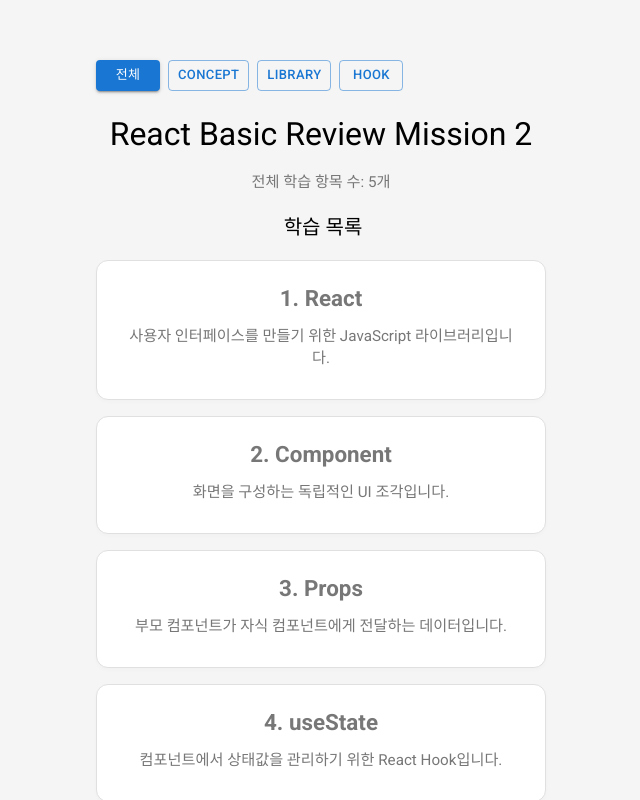
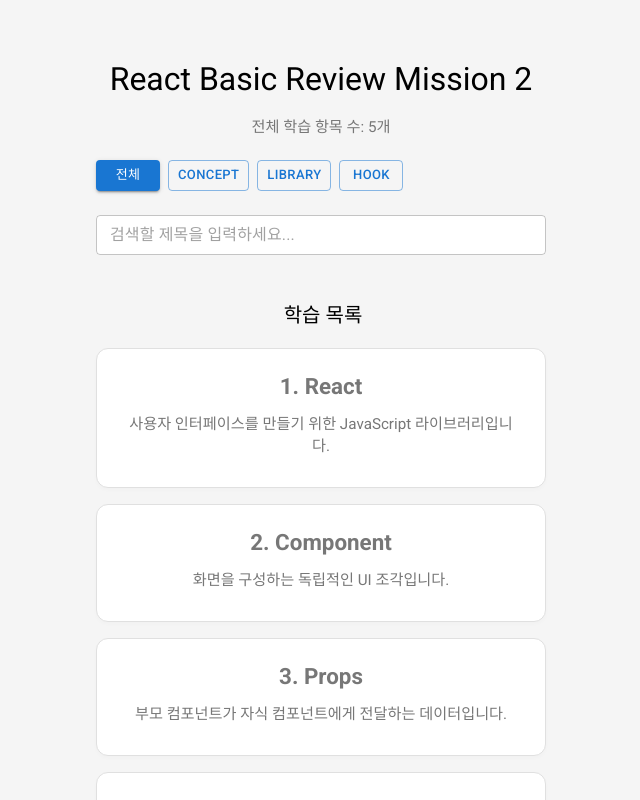
Before and after one commit to chittybb1357-commits/sandbox_info_2, a React (Vite) app: page / in a window 1280 px wide. Shown: the top 800 px of the page, without its empty margins (319-959 px from the left). Built offline with nearby package versions, Linux system fonts and the light colour scheme.

Commit message:
Enhance App component to support keyword filtering in StudyList

```diff
--- a/src/App.jsx
+++ b/src/App.jsx
@@ -2,11 +2,12 @@
 import reactData from "./data/data.json";
 import StudyList from "./components/StudyList";
 import { useState } from "react";
-import { Button, Stack } from "@mui/material";
+import { Button, Stack, TextField } from "@mui/material";
 
 function App() {
   const [selectedId, setSelectedId] = useState(null);
   const [category, setCategory] = useState("all");
+  const [keyword, setKeyword] = useState("");
   const handleSelect = id => {
     if (selectedId === id) {
       setSelectedId(null);
@@ -15,7 +16,12 @@
     }
   };
   const filteredItems = () => {
-    return category === "all" ? reactData : reactData.filter(item => item.category === category);
+    return reactData.filter(item => {
+      const matchesCategory = category === "all" || item.category === category;
+      const matchesKeyword = item.title.toLowerCase().includes(keyword.toLowerCase());
+
+      return matchesCategory && matchesKeyword;
+    });
   };
   const categories = [
     { value: "all", label: "전체" },
@@ -26,16 +32,10 @@
 
   return (
     <div className="App">
-      {/* <Stack
-        direction="row"
-        spacing={2}
-        sx={{
-          mb: 3,
-          justifyContent: "flex-start",
-          alignItems: "center",
-          mt: 3
-        }}
-      > */}
+      <h1>React Basic Review Mission 2</h1>
+
+      <p>전체 학습 항목 수: {filteredItems().length}개</p>
+
       <Stack direction="row" spacing={1} sx={{ mb: 3, justifyContent: "flex-start", mt: 3 }}>
         {categories.map(cat => (
           <Button
@@ -47,13 +47,17 @@
             {cat.label}
           </Button>
         ))}
-
-        {/* <p style={{ margin: 0, marginLeft: "auto", fontSize: "0.95rem", color: "#777777" }}> */}
       </Stack>
 
-      <h1>React Basic Review Mission 2</h1>
-
-      <p>전체 학습 항목 수: {filteredItems().length}개</p>
+      <TextField
+        fullWidth
+        variant="outlined"
+        size="small"
+        placeholder="검색할 제목을 입력하세요..."
+        value={keyword}
+        onChange={e => setKeyword(e.target.value)}
+        sx={{ mb: 3, backgroundColor: "#ffffff", borderRadius: "4px" }}
+      />
 
       <h3>학습 목록</h3>
 
```
